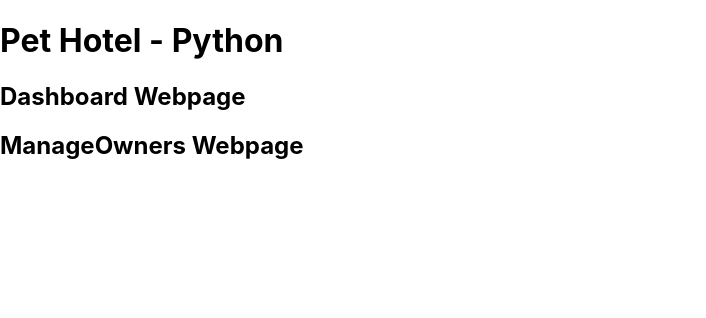
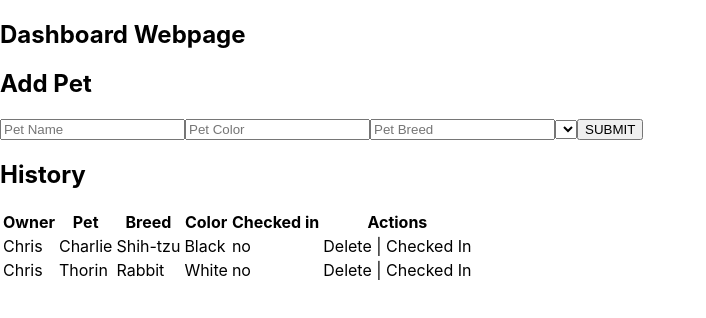
Before and after one commit to wiedemeierb/pet_hotel_client, a React (Create React App) app: page /#/ in a window 1280 px wide. Shown: the top 318 px of the page, without its empty margins (0-706 px from the left). Built offline with nearby package versions, Linux system fonts and the light colour scheme.

Commit message:
basic formatting with inputs, buttons, tables set up in components

```diff
--- a/src/components/App/App.js
+++ b/src/components/App/App.js
@@ -1,6 +1,6 @@
 import React, { Component } from 'react';
 // import { HashRouter as Router, Route, Redirect, Switch, } from 'react-router-dom';
-import { HashRouter as Router } from 'react-router-dom';
+import { HashRouter as Router, Route } from 'react-router-dom';
 import { connect } from 'react-redux';
 import './App.css';
 import Dashboard from '../Dashboard/Dashboard';
@@ -11,9 +11,8 @@
     return(
       <Router>
         <div>
-          <h1>Pet Hotel - Python</h1>
-          <Dashboard />
-          <ManageOwners />
+          <Route path='/' exact component={Dashboard} />
+          <Route path='/ManageOwners' exact component={ManageOwners} />
         </div>
       </Router>
     )
--- a/src/components/Dashboard/Dashboard.jsx
+++ b/src/components/Dashboard/Dashboard.jsx
@@ -5,7 +5,55 @@
 class Dashboard extends Component {
     render(){
         return(
+            <>
             <h2>Dashboard Webpage</h2>
+            <h2>Add Pet</h2>
+            <input placeholder='Pet Name' />
+            <input placeholder='Pet Color' />
+            <input placeholder='Pet Breed' />
+            <select>
+                <option value="Owner"></option>
+            </select>
+            <button>SUBMIT</button>
+            <br />
+            <h2>History</h2>
+            {/* table should eventually have its own component */}
+            <table>
+                <thead>
+                    <tr>
+                        <th>Owner</th>
+                        <th>Pet</th>
+                        <th>Breed</th>
+                        <th>Color</th>
+                        <th>Checked in</th>
+                        <th>Actions</th>
+                    </tr>
+                </thead>
+                {/* dummy data can eventually be deleted and replaced with mapped reducer to display db data */}
+                <tbody>
+                    <tr>
+                        <td>Chris</td>
+                        <td>Charlie</td>
+                        <td>Shih-tzu</td>
+                        <td>Black</td>
+                        <td>no</td>
+                        <td>Delete | Checked In</td>
+                    </tr>
+                    <tr>
+                        <td>Chris</td>
+                        <td>Thorin</td>
+                        <td>Rabbit</td>
+                        <td>White</td>
+                        <td>no</td>
+                        <td>Delete | Checked In</td>
+                    </tr>
+                </tbody>
+                <tfoot>
+
+                </tfoot>
+            </table>
+
+            </>
         )
     }
 }
--- a/src/components/ManageOwners/ManageOwners.jsx
+++ b/src/components/ManageOwners/ManageOwners.jsx
@@ -5,7 +5,26 @@
 class ManageOwners extends Component {
     render() {
         return (
-            <h2>ManageOwners Webpage</h2>
+            <>
+            <h2>Add Owner</h2>
+            <input placeholder='Owner Name' />
+            <button>SUBMIT</button>
+            <h2>Owners</h2>
+            <table>
+                <thead>
+                <tr>
+                    <th>Name</th>
+                    <th>Number of Pets</th>
+                    <th>Actions</th>
+                </tr>
+                </thead>
+                <tbody>
+                    <tr>
+                        <td>Dummy Data</td>
+                    </tr>
+                </tbody>
+            </table>
+            </>
         )
     }
 }
```
